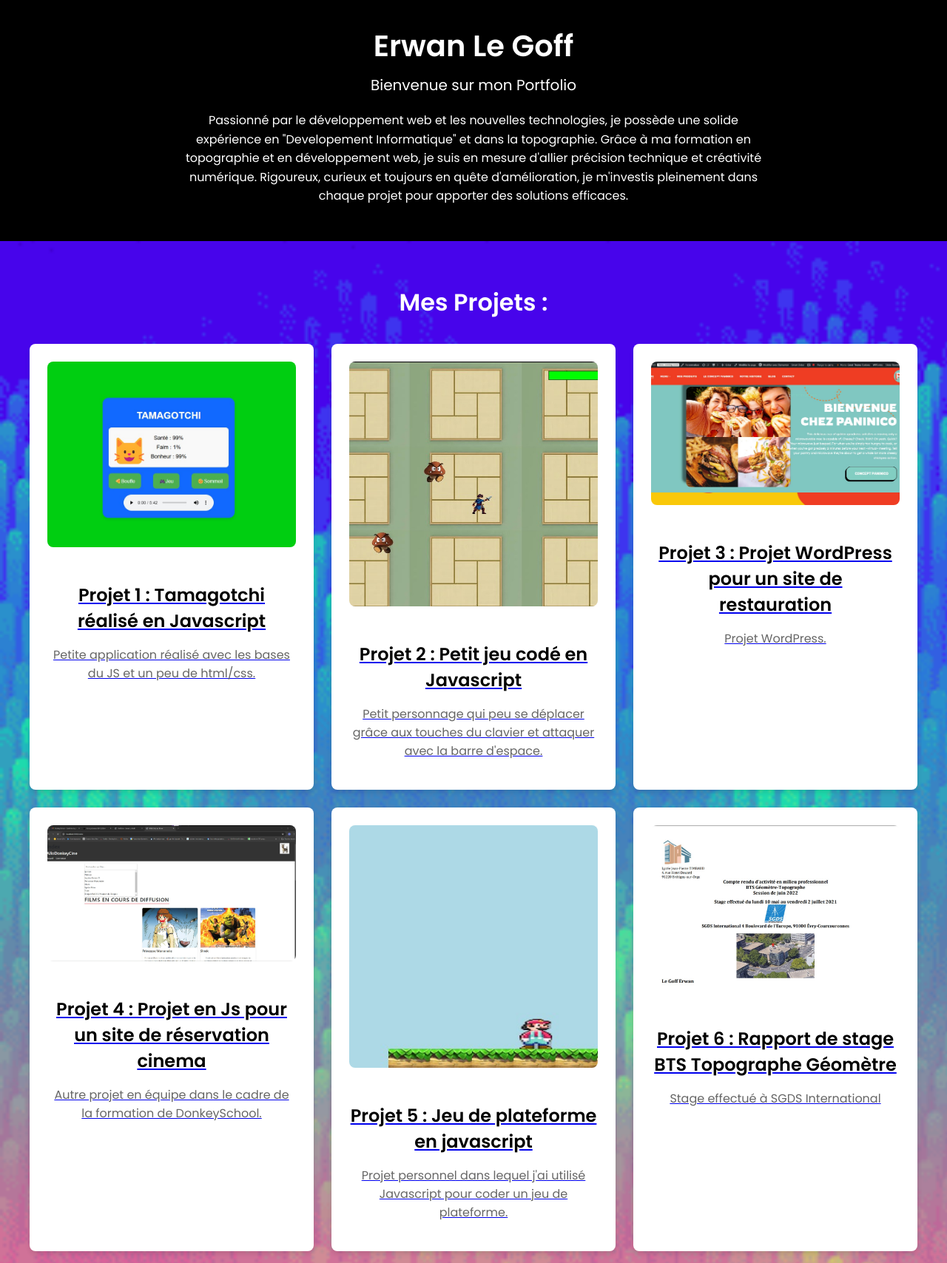
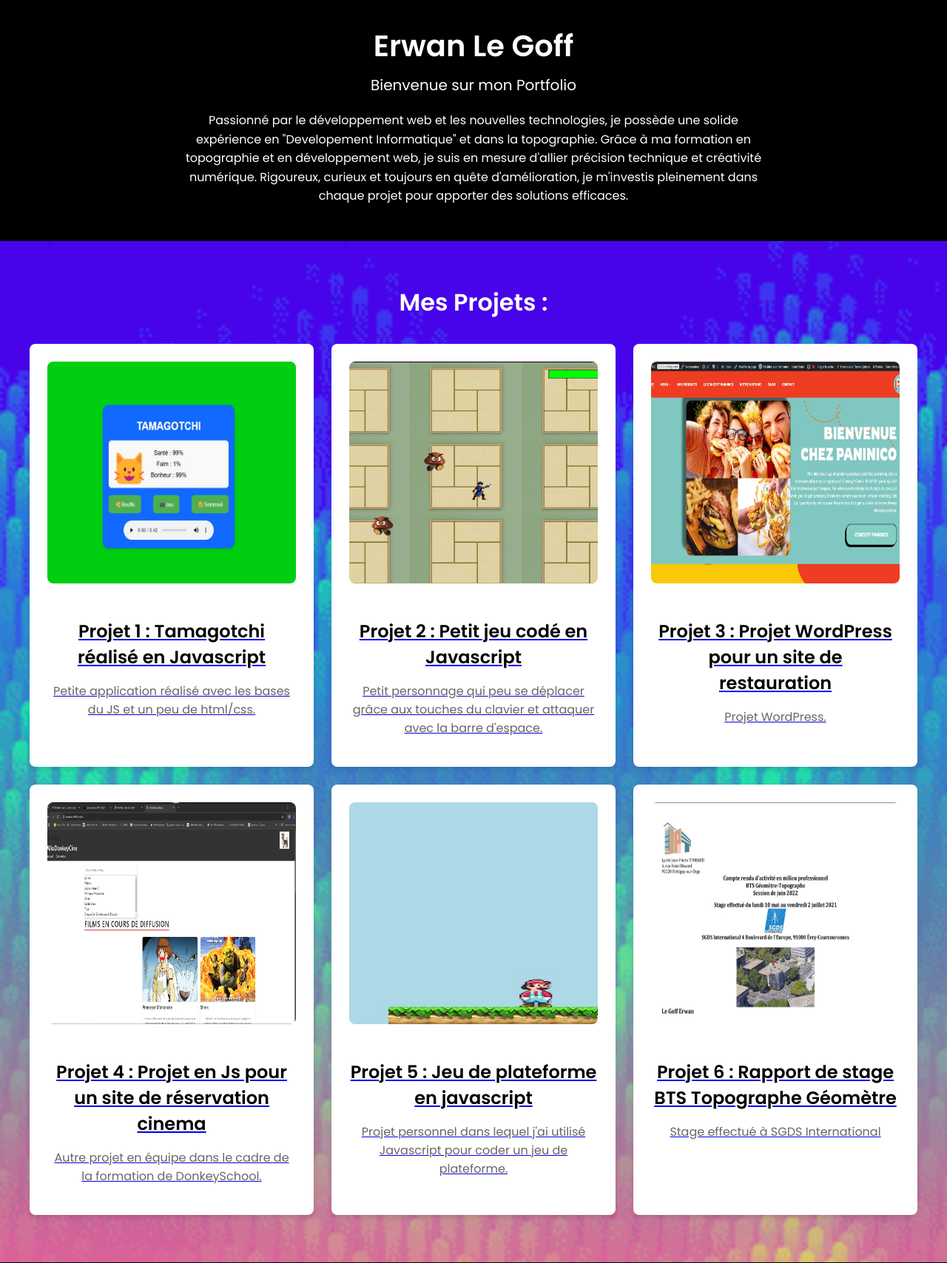
Before and after one commit to ErwanL3Goff/Le-Portfolio, a PHP site: page / in a window 1280 px wide. Shown: the top 1708 px of the page at 74% size. Run offline with PHP 8.4, Linux system fonts and the light colour scheme.

Commit message:
Dungeon Meshi

```diff
--- a/styles.css
+++ b/styles.css
@@ -70,7 +70,7 @@ body {
 
 .project-card img {
     width: 100%;
-    height: auto;
+    height: 300px;
     border-radius: 8px;
     margin-bottom: 1rem;
 }
```
